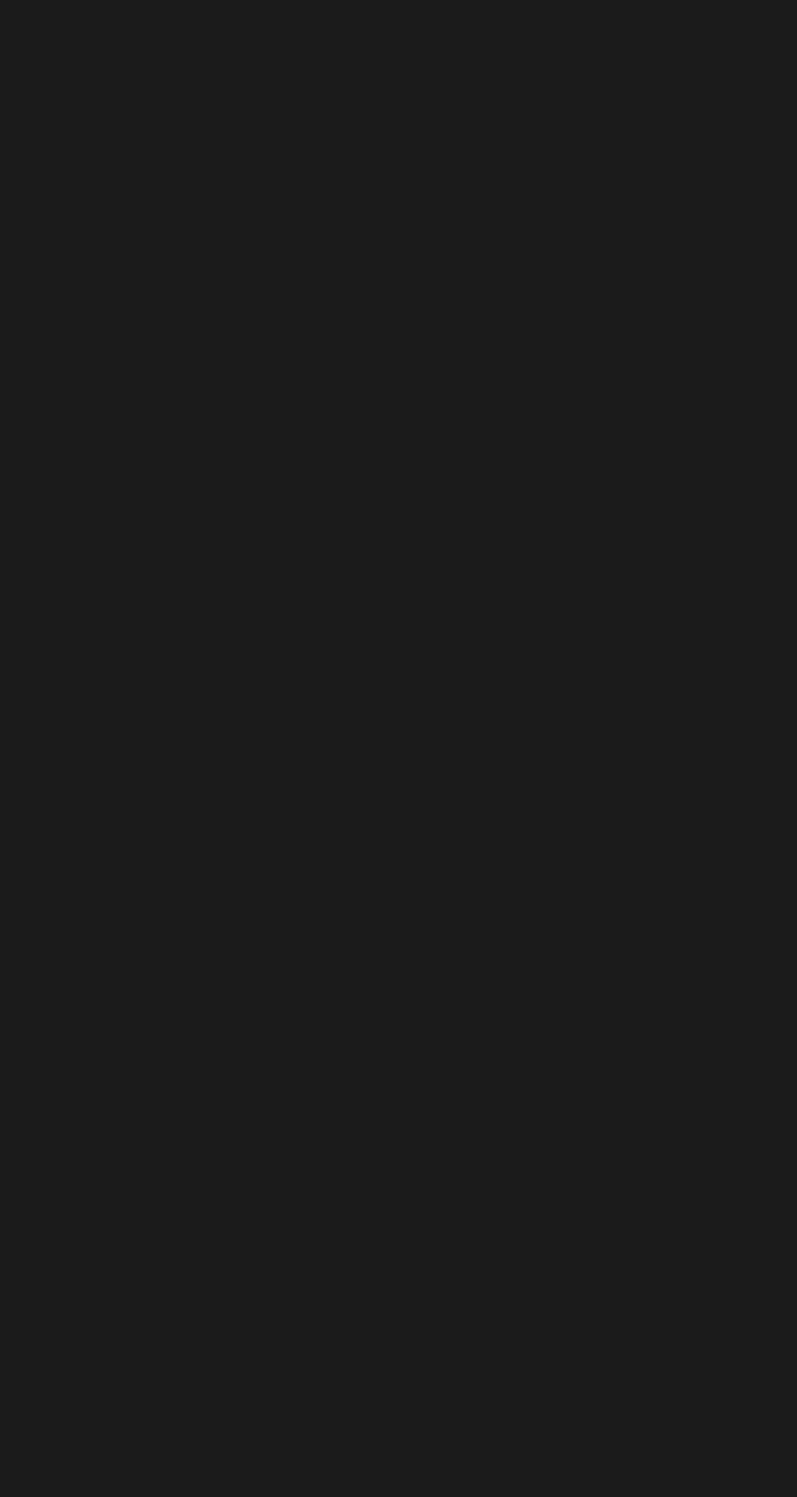
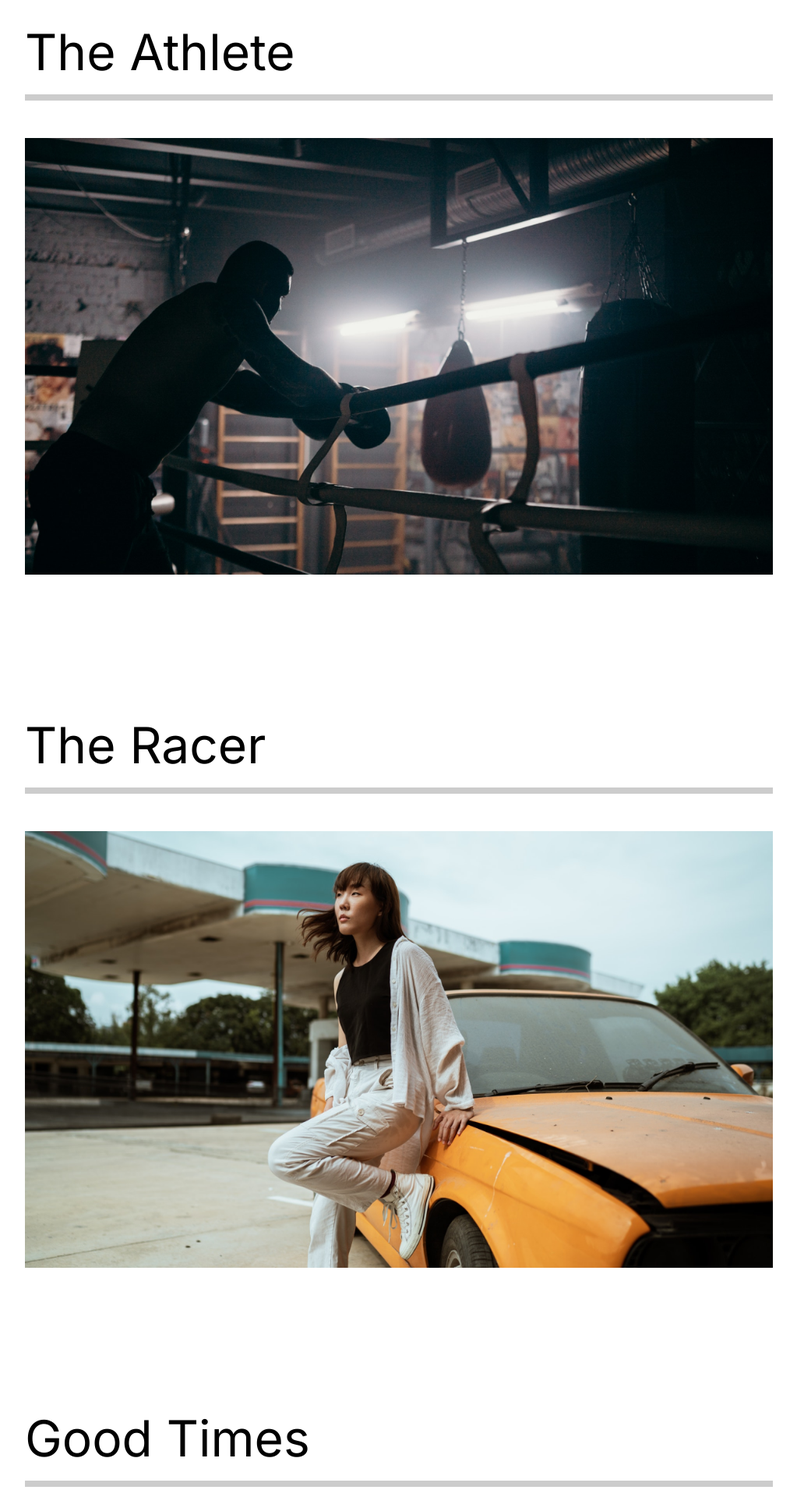
Before and after one commit to marcelrzd/movie_portfolio, a React (Create React App) app: page /work in a window 1280 px wide. Shown: the part 180-2100 px from the top of the page at 78% size, without its empty margins (128-1151 px from the left). Before the commit the page ends 800 px from the top, so only its background shows below. Built offline with nearby package versions, Linux system fonts and the light colour scheme.

Commit message:
feat: initial style of our work page

```diff
--- a/src/pages/OurWork.jsx
+++ b/src/pages/OurWork.jsx
@@ -1,11 +1,63 @@
 import React from "react";
+// Styled
+import styled from "styled-components";
+// Routes
+import { Link } from "react-router-dom";
+// Images
+import athlete from "../img/athlete-small.png";
+import theracer from "../img/theracer-small.png";
+import goodtimes from "../img/goodtimes-small.png";
 
 const OurWork = () => {
   return (
-    <div>
-      <h1 style={{ color: "white" }}>Our Work</h1>
-    </div>
+    <Work>
+      <Movie>
+        <h2>The Athlete</h2>
+        <div className="line"></div>
+        <Link>
+          <img src={athlete} alt="athlete" />
+        </Link>
+      </Movie>
+      <Movie>
+        <h2>The Racer</h2>
+        <div className="line"></div>
+        <Link>
+          <img src={theracer} alt="theracer" />
+        </Link>
+      </Movie>
+      <Movie>
+        <h2>Good Times</h2>
+        <div className="line"></div>
+        <Link>
+          <img src={goodtimes} alt="goodtimes" />
+        </Link>
+      </Movie>
+    </Work>
   );
 };
 
+const Work = styled.div`
+  min-height: 100vh;
+  overflow: hidden;
+  padding: 5rem 10rem;
+  background: white;
+  h2 {
+    padding: 1rem 0rem;
+  }
+`;
+
+const Movie = styled.div`
+  padding-bottom: 10rem;
+  .line {
+    height: 0.5rem;
+    background: #cccccc;
+    margin-bottom: 3rem;
+  }
+  img {
+    width: 100%;
+    height: 70vh;
+    object-fit: cover;
+  }
+`;
+
 export default OurWork;
```
